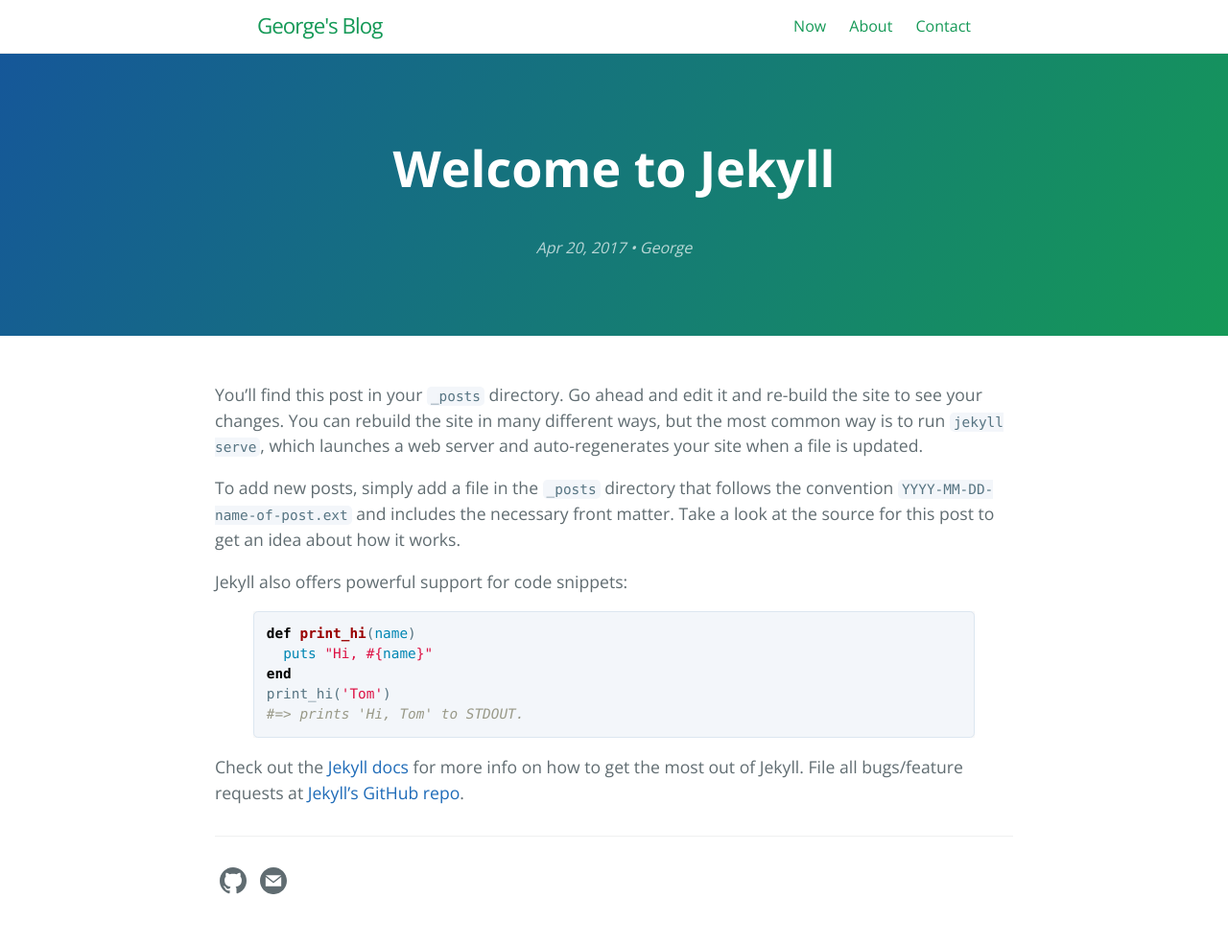
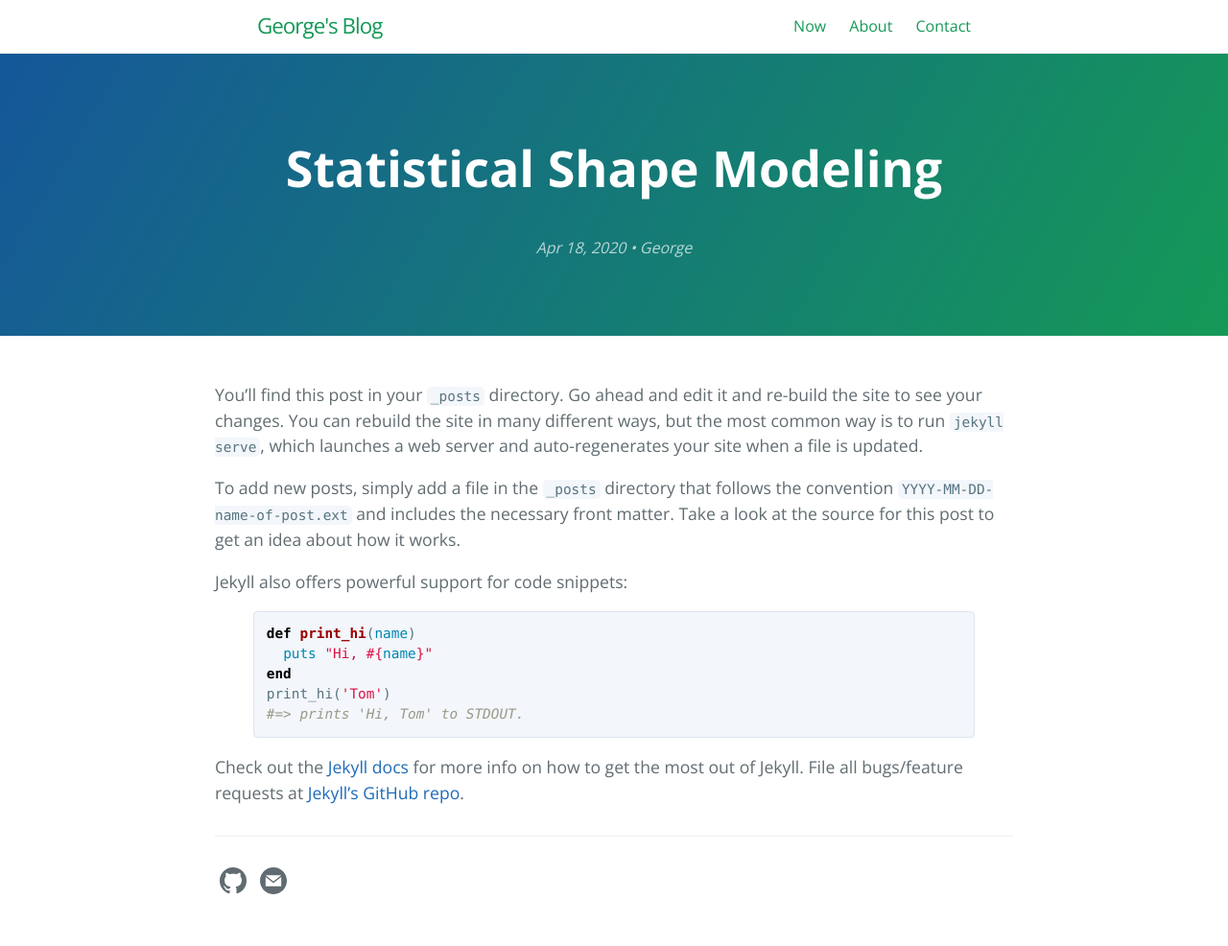
Before and after one commit to Zju-George/-.github.io, a Jekyll site: the page built from _posts/2020-04-18-Statistical Shape Modeling.md, in a window 1280 px wide. Shown: the whole page at 96% size. Built offline with Jekyll 4.4.1, drawn with Linux system fonts in a browser that asks for light colours.

Commit message:
Statistical Shape Modeling first version

```diff
--- a/_posts/2017-04-20-welcome-to-jekyll.md
+++ b/_posts/2020-04-18-Statistical Shape Modeling.md
@@ -1,6 +1,6 @@
 ---
 layout: post
-title: "Welcome to Jekyll"
+title: "Statistical Shape Modeling"
 ---
 You’ll find this post in your `_posts` directory. Go ahead and edit it and re-build the site to see your changes. You can rebuild the site in many different ways, but the most common way is to run `jekyll serve`, which launches a web server and auto-regenerates your site when a file is updated.
 
```
